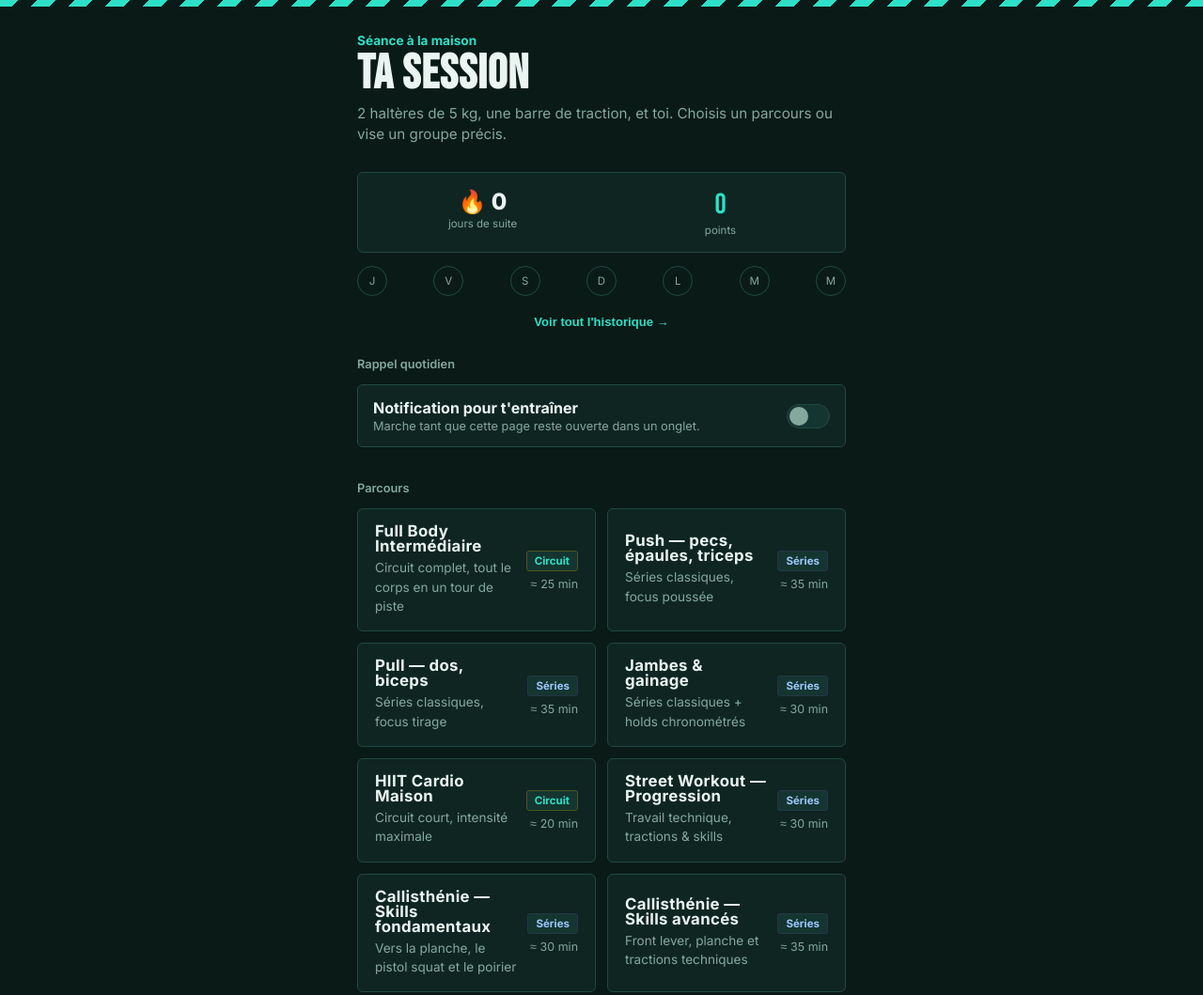
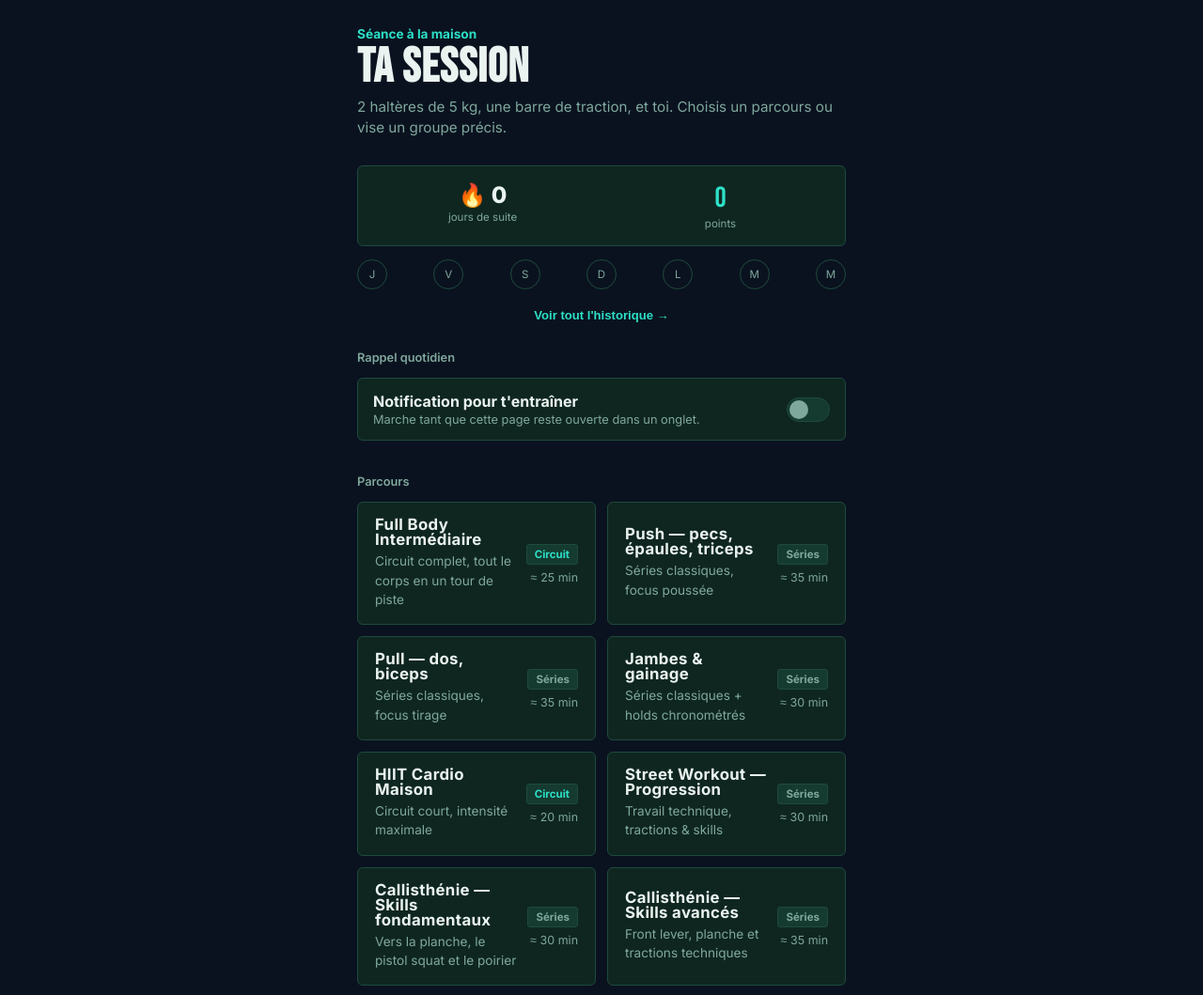
Before and after one commit to Chuck-Reacher/workout-session, a website: page index.html in a window 1280 px wide. Shown: the top 1059 px of the page at 94% size. Drawn offline with Linux system fonts and the light colour scheme.

Commit message:
Add files via upload

```diff
--- a/index.html
+++ b/index.html
@@ -6,7 +6,7 @@
 <title>Workout Session</title>
 
 <link rel="manifest" href="manifest.json">
-<meta name="theme-color" content="#0a1a17">
+<meta name="theme-color" content="#0a121f">
 <meta name="mobile-web-app-capable" content="yes">
 <meta name="apple-mobile-web-app-capable" content="yes">
 <meta name="apple-mobile-web-app-status-bar-style" content="black-translucent">
@@ -17,12 +17,12 @@
 <link href="https://fonts.googleapis.com/css2?family=Bebas+Neue&family=Inter:wght@400;500;600;700;800&display=swap" rel="stylesheet">
 <style>
   :root{
-    --bg:#0a1a17;
-    --surface:#0f2521;
-    --surface-2:#143530;
-    --line:#1f4a41;
-    --chalk:#eaf5f2;
-    --chalk-dim:#84a89e;
+    --bg:#0a121f;
+    --surface:#0f2620;
+    --surface-2:#153a30;
+    --line:#1e4a3d;
+    --chalk:#eaf3f0;
+    --chalk-dim:#7fa89c;
     --accent:#2de0c7;
     --accent-ink:#06231f;
     --danger:#ff5a45;
@@ -36,11 +36,6 @@
     font-family:'Inter',sans-serif;
     min-height:100vh;
     -webkit-tap-highlight-color:transparent;
-  }
-  .hazard{
-    height:7px;
-    width:100%;
-    background:repeating-linear-gradient(135deg, var(--accent) 0 14px, var(--bg) 14px 28px);
   }
   #app{
     max-width:560px;
@@ -93,8 +88,8 @@
     border:1px solid var(--line);
     margin-bottom:6px;
   }
-  .tag.circuit{color:var(--accent);border-color:#4a5522;}
-  .tag.classic{color:#9cc7ff;border-color:#26364a;}
+  .tag.circuit{color:var(--accent);border-color:var(--line);}
+  .tag.classic{color:var(--chalk-dim);border-color:var(--line);}
   .duration{font-size:0.78rem;color:var(--chalk-dim);}
 
   .chip-row{display:flex;flex-wrap:wrap;gap:10px;}
@@ -149,7 +144,7 @@
   .format-toggle .chip{flex:1;}
   .format-toggle .chip.active{border-color:var(--accent);color:var(--accent);}
 
-  .chip.selected{border-color:var(--accent);color:var(--accent);background:#232a12;}
+  .chip.selected{border-color:var(--accent);color:var(--accent);background:var(--surface-2);}
   .time-chip-row{display:flex;flex-wrap:wrap;gap:8px;margin:14px 0 24px;}
   .time-chip-row .chip{flex:1 1 calc(33.333% - 6px);padding:10px 8px;}
 
@@ -178,7 +173,7 @@
     font-size:0.95rem;font-weight:700;margin-bottom:6px;
   }
   .phase-label.work{color:var(--accent);}
-  .phase-label.rest{color:#9cc7ff;}
+  .phase-label.rest{color:var(--chalk-dim);}
   .phase-label.ready{color:var(--chalk-dim);}
   .phase-label.manual{color:var(--accent);}
 
@@ -298,7 +293,6 @@
 </style>
 </head>
 <body>
-<div class="hazard"></div>
 <div id="app"></div>
 
 <script>
```
